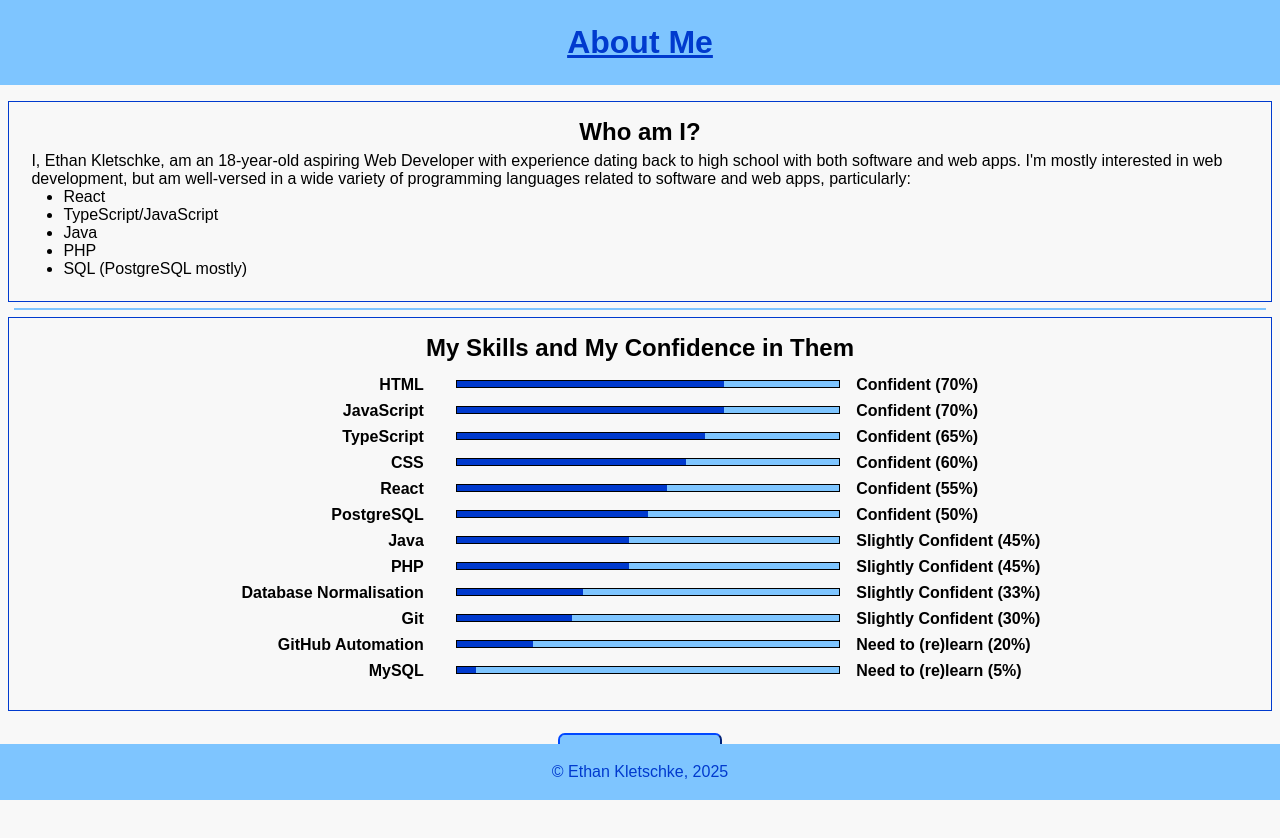
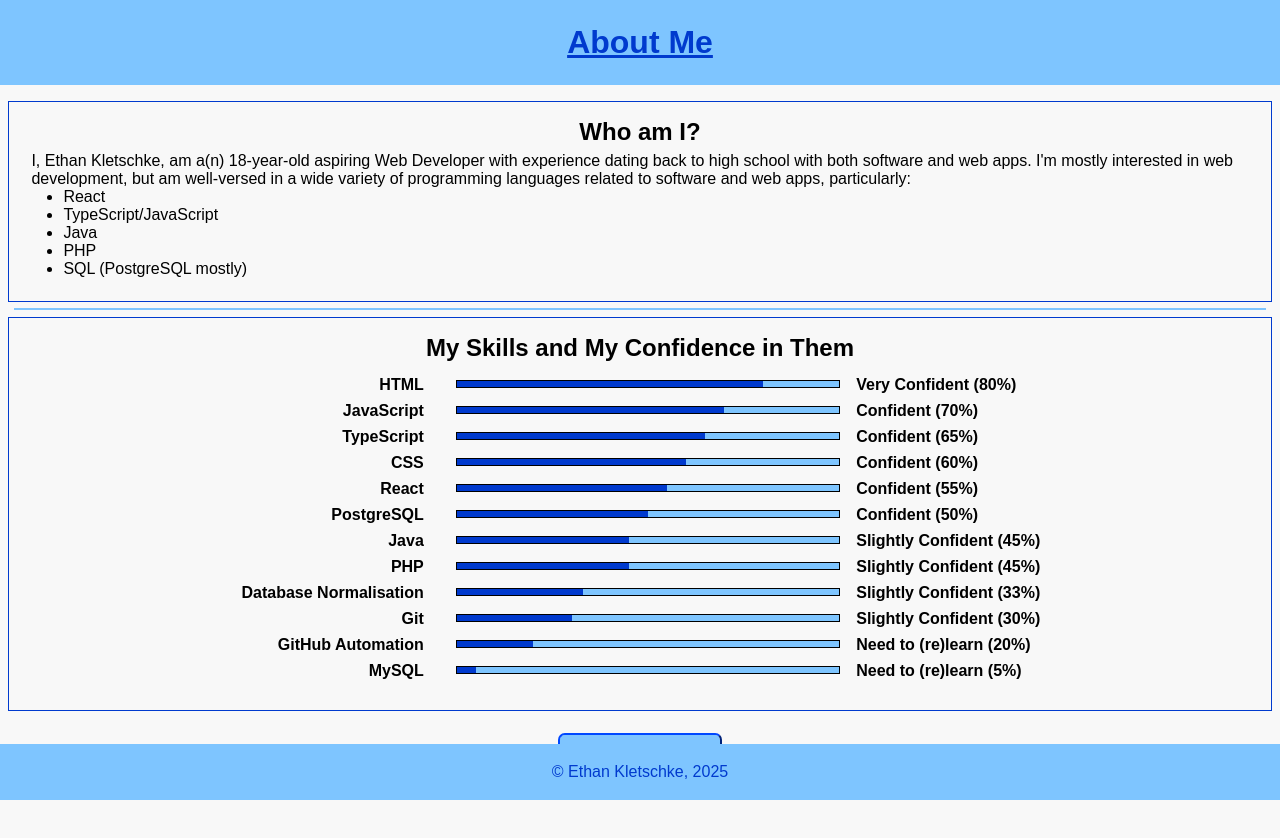
Before and after one commit to ethanKletschke/TSX-Portfolio-App, a React (Vite) app: page /aboutMe in a window 1280 px wide. Shown: the top 838 px of the page. Built offline with nearby package versions, Linux system fonts and the light colour scheme.

Commit message:
Feat: add a dynamic age calculation

```diff
--- a/src/pages/AboutMe/AboutMe.tsx
+++ b/src/pages/AboutMe/AboutMe.tsx
@@ -5,6 +5,23 @@ import SkillMeter from "../../comps/SkillMeter/SkillMeter";
 import styles from "./AboutMe.module.css";
 
 export default function AboutMe() {
+  const age = (birthDate: Date): number => {
+    const today = new Date();
+
+    let age = today.getFullYear() - birthDate.getFullYear();
+
+    const hasHadBirthdayThisYear =
+      today.getMonth() > birthDate.getMonth() ||
+      (today.getMonth() === birthDate.getMonth() &&
+        today.getDate() >= birthDate.getDate());
+
+    if (!hasHadBirthdayThisYear) {
+      age--;
+    }
+
+    return age;
+  }
+
   return (
     <main>
       <Header>
@@ -18,7 +35,8 @@ export default function AboutMe() {
           </header>
           <article>
             <p>
-              I, Ethan Kletschke, am an 18-year-old aspiring Web Developer
+              I, Ethan Kletschke, am a(n)&nbsp;
+              {age(new Date("2006-12-06"))}-year-old aspiring Web Developer
               with experience dating back to high school with both software
               and web apps. I'm mostly interested in web development, but am well-versed in
               a wide variety of programming languages related to software and web apps,
@@ -41,7 +59,7 @@ export default function AboutMe() {
             <h2>My Skills and My Confidence in Them</h2>
           </header>
           <article>
-            <SkillMeter lblText="HTML" value={70} htmlID="html" />
+            <SkillMeter lblText="HTML" value={80} htmlID="html" />
             <SkillMeter lblText="JavaScript" value={70} htmlID="js" />
             <SkillMeter lblText="TypeScript" value={65} htmlID="ts" />
             <SkillMeter lblText="CSS" value={60} htmlID="css" />
```
